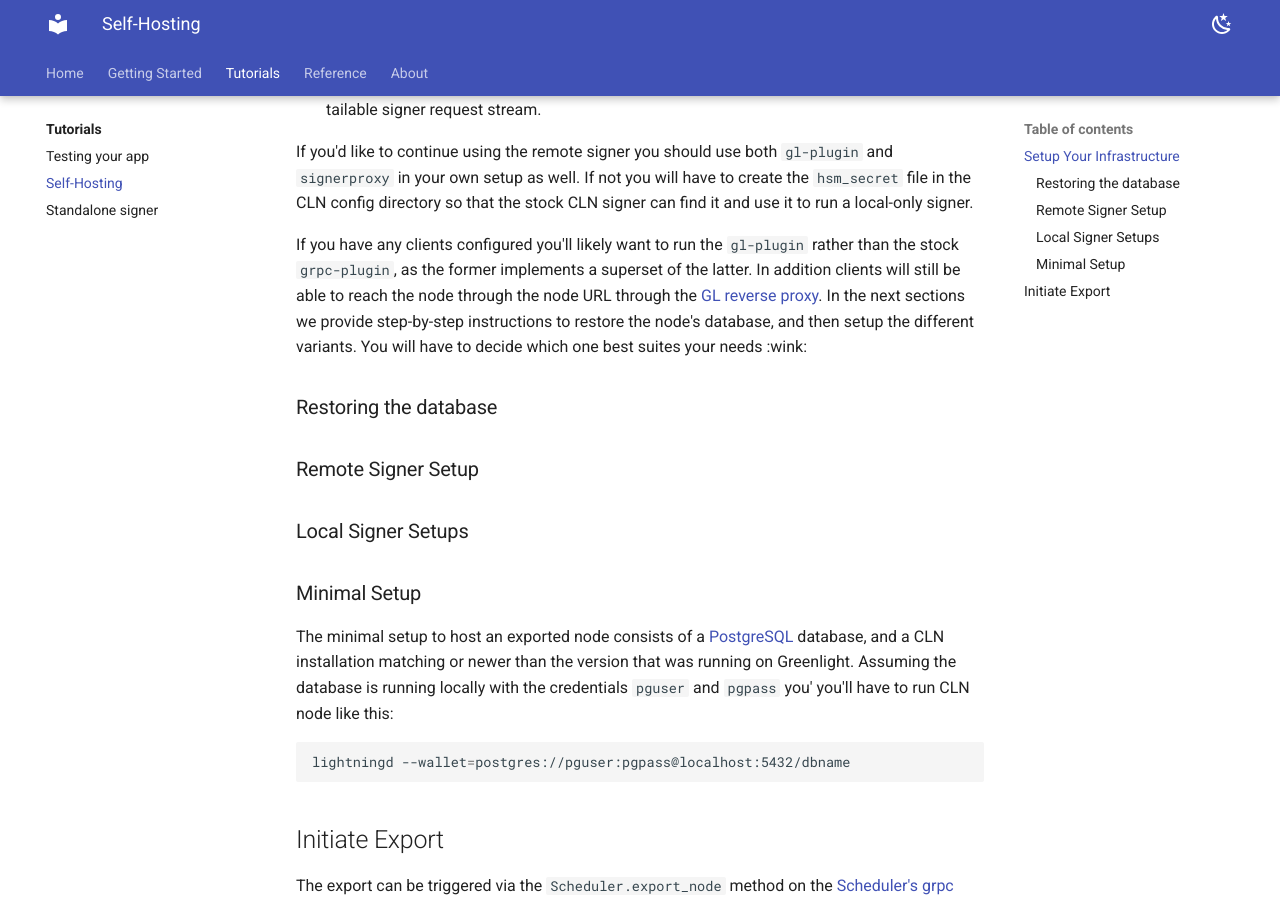
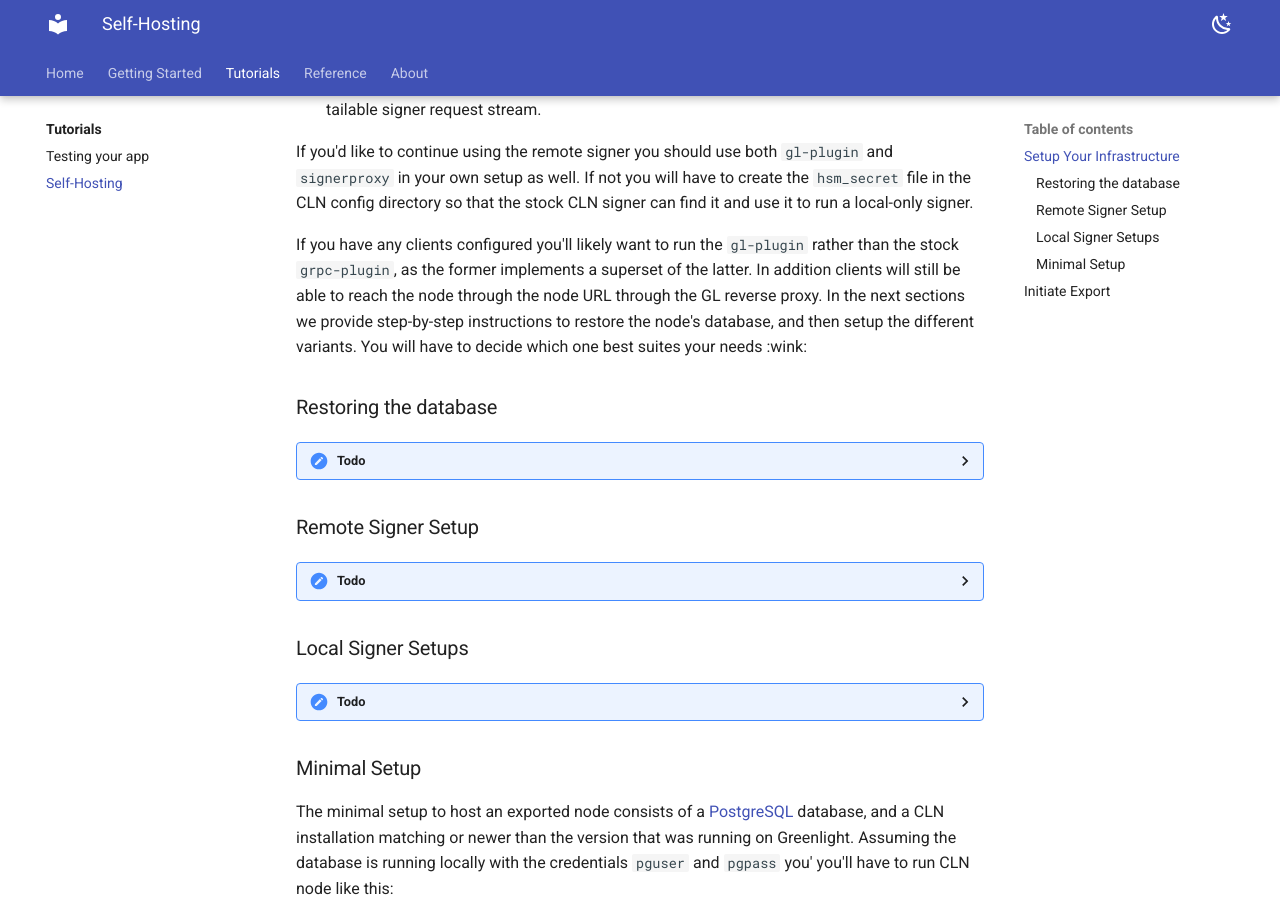
Before and after one commit to Blockstream/greenlight, an MkDocs documentation site: the page built from docs/src/tutorials/self-hosting.md, in a window 1280 px wide and 900 px high, scrolled down 973 px. Built offline with MkDocs 1.6.1 and Material for MkDocs 9.7.7, drawn with Linux system fonts in a browser that asks for light colours; some of the changed lines change nothing that is shown.

Commit message:
docs: Remove empty pages

```diff
--- a/docs/mkdocs.yml
+++ b/docs/mkdocs.yml
@@ -6,6 +6,7 @@ markdown_extensions:
   - pymdownx.superfences
   - pymdownx.tabbed:
       alternate_style: true
+  - pymdownx.details
   - pymdownx.striphtml:
       strip_comments: true
       strip_js_on_attributes: false
@@ -48,11 +49,9 @@ nav:
     - Overview: tutorials/index.md
     - Testing your app: tutorials/testing.md
     - Self-Hosting: tutorials/self-hosting.md
-    - Standalone signer: tutorials/standalone-signer.md
   - Reference:
     - Overview: reference/index.md
     - Security: reference/security.md
-    - Node RPC Proxy: reference/node-rpc-proxy.md
     - reference/partner-certs.md
     - LSP Integration: reference/lsp.md
   - about.md
--- a/docs/src/tutorials/self-hosting.md
+++ b/docs/src/tutorials/self-hosting.md
@@ -49,23 +49,28 @@ local-only signer.
 If you have any clients configured you'll likely want to run the
 `gl-plugin` rather than the stock `grpc-plugin`, as the former
 implements a superset of the latter. In addition clients will still be
-able to reach the node through the node URL through the [GL reverse
-proxy][node-rpc-proxy]. In the next sections we provide step-by-step
+able to reach the node through the node URL through the GL reverse
+proxy. In the next sections we provide step-by-step
 instructions to restore the node's database, and then setup the
 different variants. You will have to decide which one best suites your
 needs :wink:
 
 ### Restoring the database
 
-<!-- TODO -->
+??? Todo
+	Describe how to decrypt the backup and restore it into a new
+	postgres database
 
 ### Remote Signer Setup
 
-<!-- TODO -->
+??? Todo
+	Describe how to adjust the `lightningd` service to use the
+	`signerproxy` instead of the built-in `hsmd` subdaemon.
 
 ### Local Signer Setups
 
-<!-- TODO -->
+??? Todo
+	Should just work out of the box.
 
 ### Minimal Setup
 
```
Also changed, not shown: docs/src/reference/node-rpc-proxy.md (deleted), docs/src/tutorials/standalone-signer.md (deleted).
